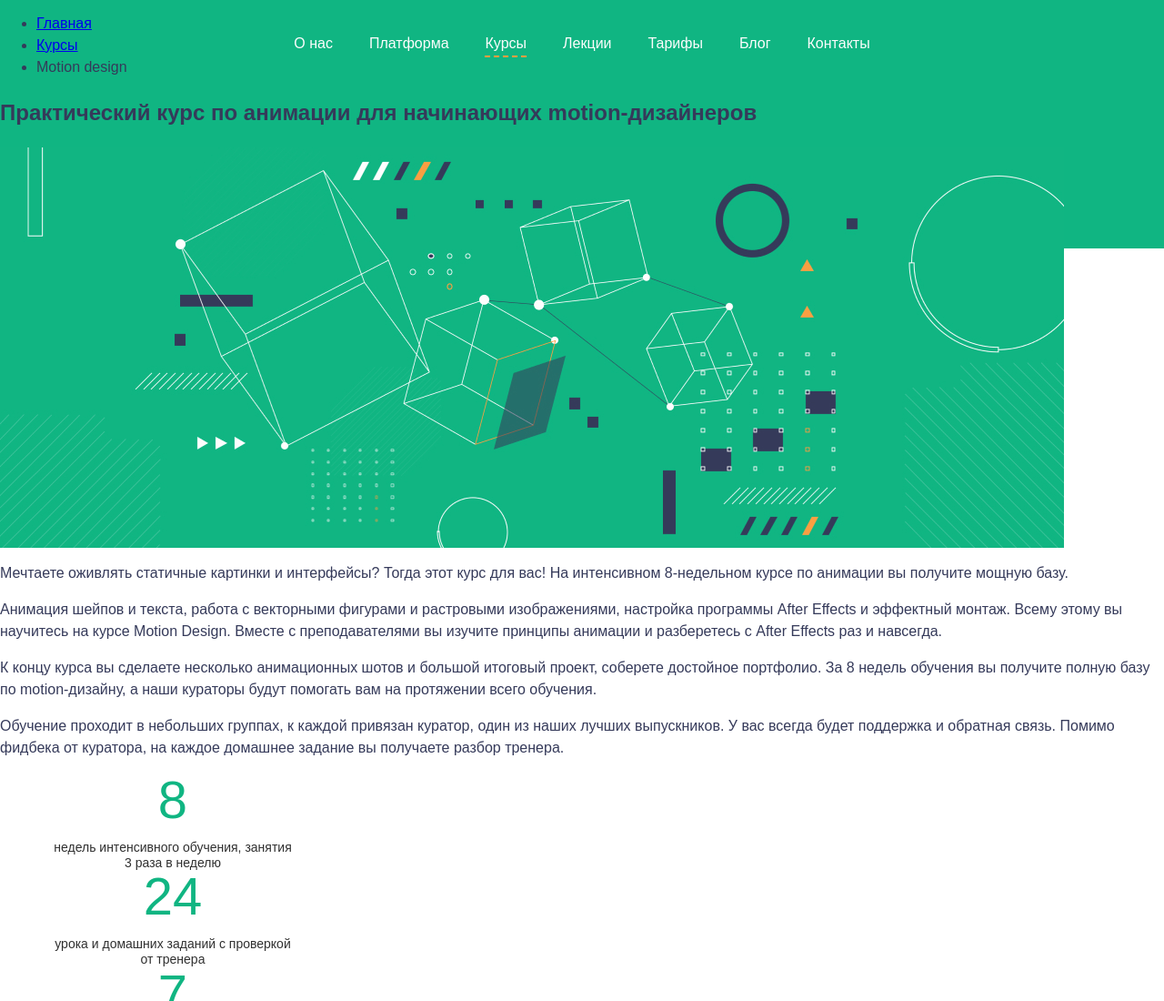
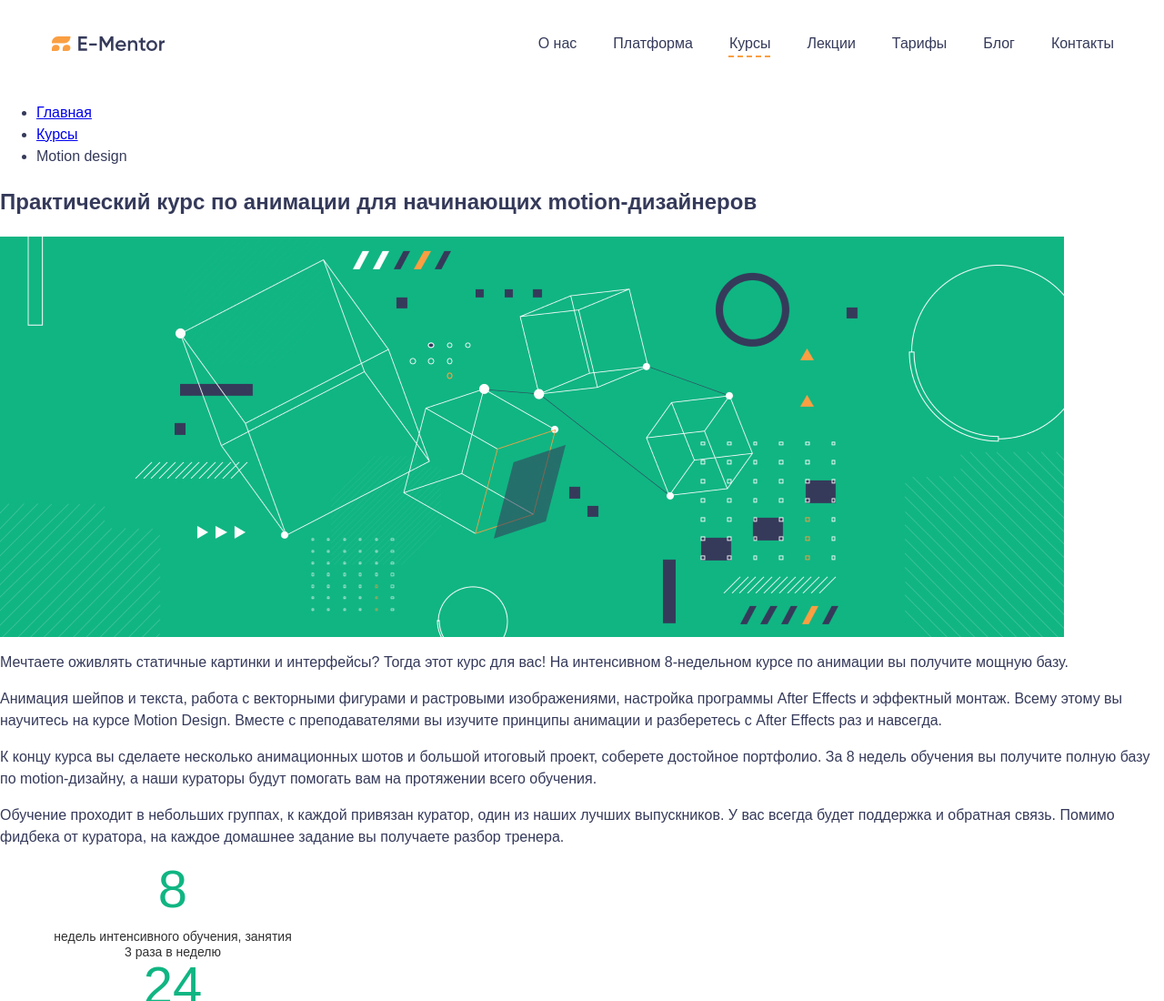
Before and after one commit to VladissGernet/e-mentor, a plain HTML site: page source/product.html in a window 1280 px wide. Shown: the top 1100 px of the page at 91% size. Drawn offline with nearby package versions, Linux system fonts and the light colour scheme; files that its build step writes are made by us from their sources.

Commit message:
header done

```diff
--- a/source/product.html
+++ b/source/product.html
@@ -25,11 +25,11 @@
   <meta name="theme-color" content="#ffffff">
   <title>Главная страница образовательной онлайн-платформы E-Mentor</title>
 </head>
-<body class="page">
+<body class="page page--inner">
 <header class="page__header page-header">
-  <nav class="page__nav main-navigation main-navigation--vertical">
-    <a class="main-navigation__logo logo logo--theme-light" href="index.html">
-      <img class="logo__image" src="img/logo/logo.svg" width="170" height="22"
+  <nav class="container main-navigation">
+    <a class="main-navigation__logo logo logo--size-small" href="index.html">
+      <img class="logo__image" src="img/logo/logo-dark.svg" width="128" height="16"
            alt="Логотип образовательной онлайн-платформы E-Mentor.">
     </a>
     <ul class="site-navigation">
--- a/source/scss/blocks/logo.scss
+++ b/source/scss/blocks/logo.scss
@@ -11,3 +11,8 @@
 .logo--white .logo__img {
   fill: #fdfdfd;
 }
+
+.logo--size-small .logo__img {
+  width: 128px;
+  height: 16px;
+}
--- a/source/scss/blocks/page.scss
+++ b/source/scss/blocks/page.scss
@@ -7,6 +7,11 @@
   min-width: 1170px;
 }
 
+.page--inner .page__header {
+  background-color: #ffffff;
+  color: #353a5a;
+}
+
 .page__content {
   margin-top: -275px; /* наслоение основного содержимого страницы на шапку */
 }
@@ -14,3 +19,7 @@
 .page__aside {
   margin-bottom: 120px;
 }
+
+.page--inner .page__content {
+  margin-top: 0;
+}
```
